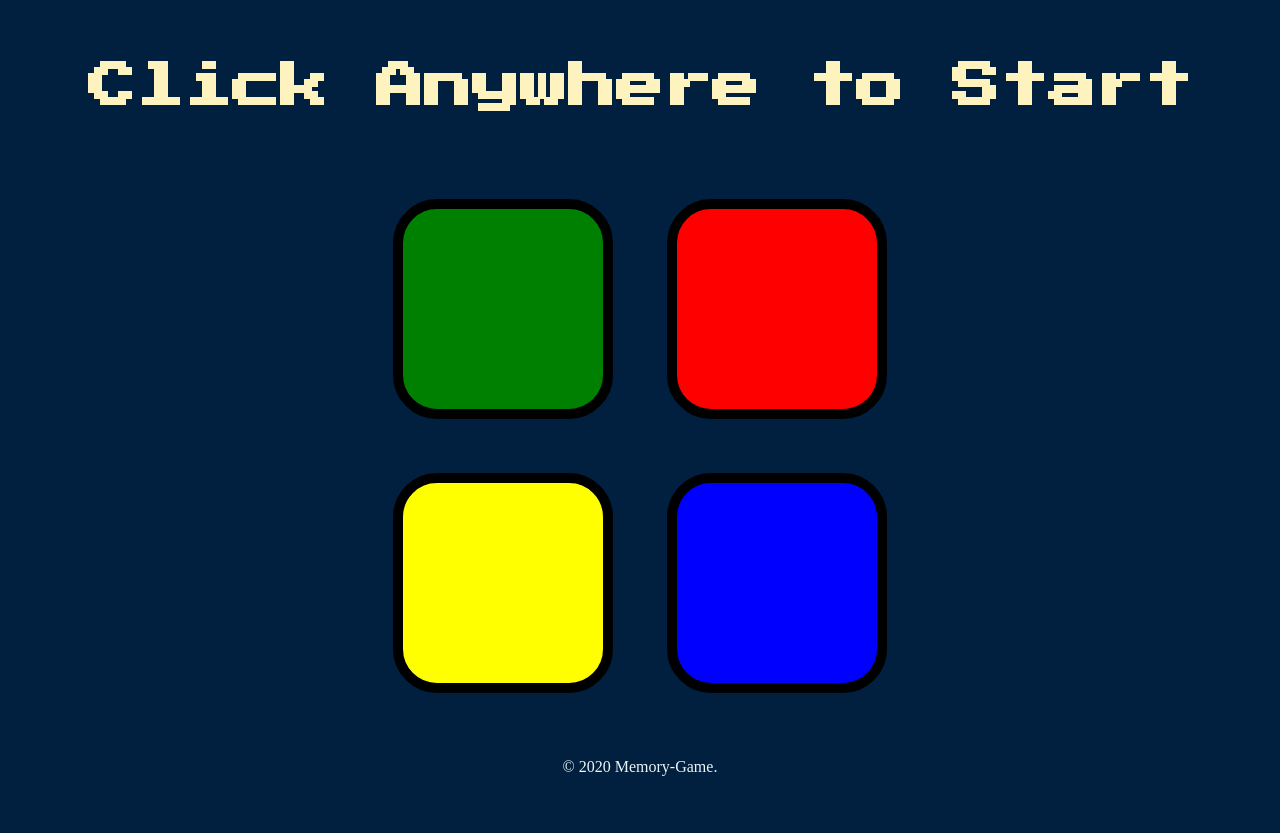
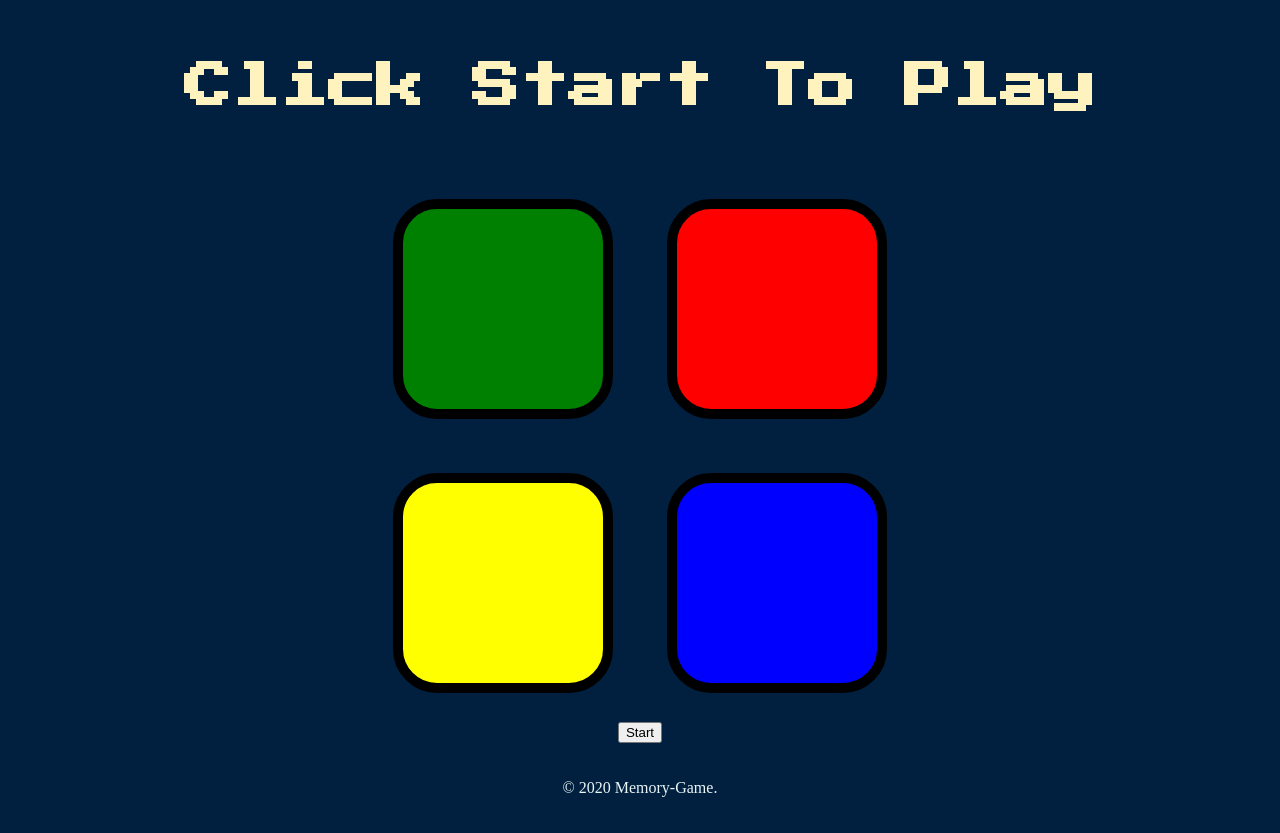
Before and after one commit to mohammed-mohsin/memory-game, a plain HTML site: page index.html in a window 1280 px wide. Before the commit the page ends 812 px from the top, so only its background shows below. Drawn offline with Linux system fonts and the light colour scheme.

Commit message:
Add Start Button

```diff
--- a/index.html
+++ b/index.html
@@ -10,7 +10,7 @@
 </head>
 
 <body>
-  <h1 id="level-title">Click Anywhere to Start</h1>
+  <h1 id="level-title">Click Start To Play</h1>
   <div class="container">
     <div lass="row">
 
@@ -34,6 +34,8 @@
 
     </div>
 
+    <button class="s-button ">Start</button>
+
   </div>
 
   <footer class="footer">
```
